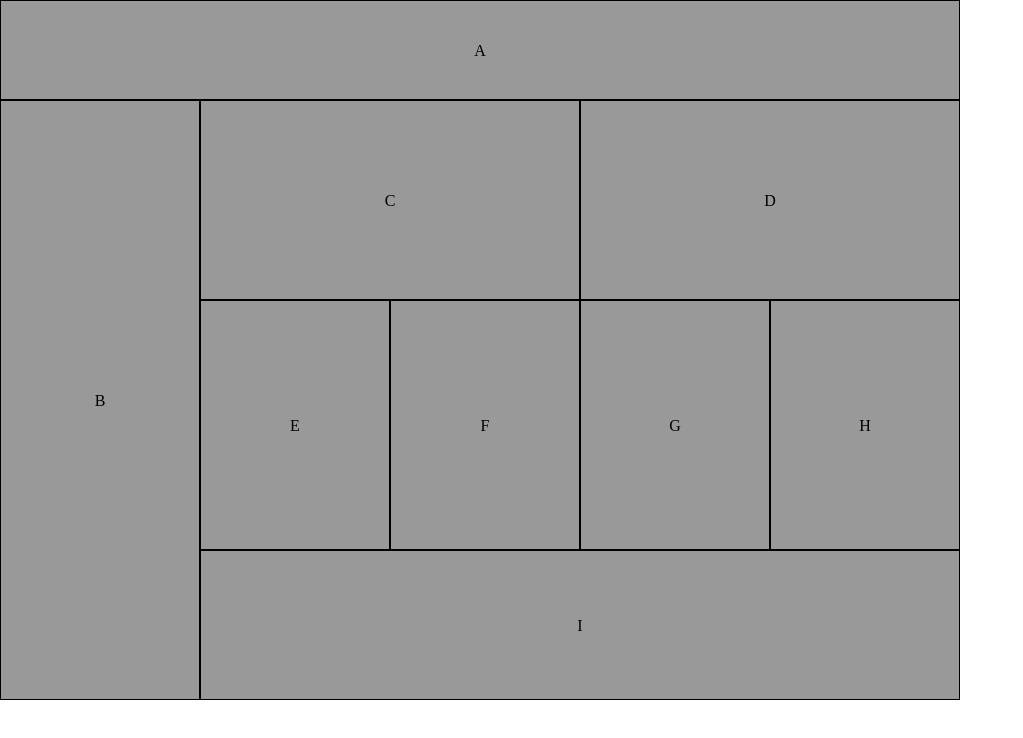
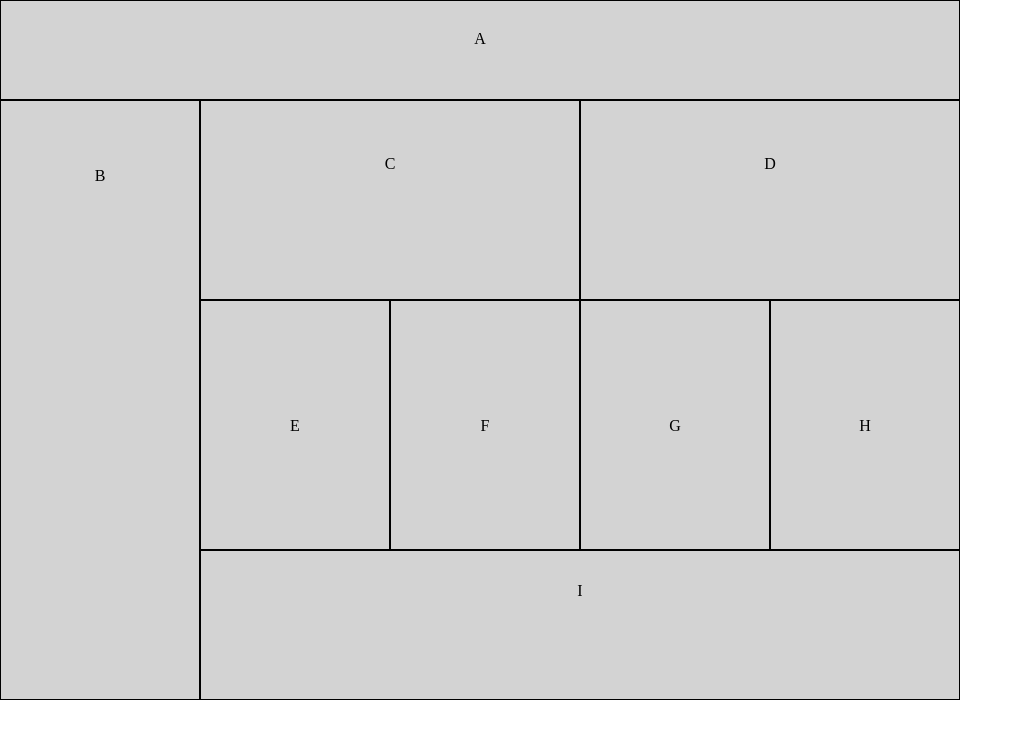
Before and after one commit to sarkis74/lab-01, a plain HTML site: page index.html in a window 1280 px wide. Shown: the whole page, without its empty margins (0-1023 px from the left). Drawn offline with Linux system fonts and the light colour scheme.

Commit message:
lab 05 part 2 almost done

```diff
--- a/base.css
+++ b/base.css
@@ -1,11 +1,8 @@
-* {
-    box-sizing: border-box;
-}
 /*Default mobile*/
-body {
-    width: 480px;
-    height: auto;
-}
+/* body {
+    display: grid;
+    min-height: 100%;
+} */
 
 .text {
     width: 16px;
@@ -21,10 +18,10 @@ p {
     text-align: center;
 }
 /*Desktop view*/
-@media only screen and (min-width: 767px) {
+/* @media only screen and (min-width: 767px) {
 
 body {
     width: 960px;
 }
 
-}
+} */
--- a/index.html
+++ b/index.html
@@ -11,7 +11,7 @@
     <link rel="stylesheet" href="module.css">
 </head>
 <body>
-
+  <div class="container">
         <div class="a"><p>A</p></div>
         <div class="b"><p>B</p></div>
         <div class="c"><p>C</p></div>
@@ -21,6 +21,7 @@
         <div class="g"><p>G</p></div>
         <div class="h"><p>H</p></div>
         <div class="i"><p>I</p></div>
+    </div>
 
 </body>
 </html>
--- a/layout.css
+++ b/layout.css
@@ -1,77 +1,108 @@
 /*Default mobile*/
-    div {
-        float: left;
-        background: #999999;
+
+     .container {
+        display: grid;
+        grid-template-columns: 240px 240px 240px 240px 240px;
+        grid-template-rows: 75px 150px 125px 125px 250px 250px 80px;
+    }
+
+    .a, .b, .c, .d, .e, .f, .g, .h, .i {
         border: black 1px solid;
+        background-color: lightgrey;
     }
 
     .a {
-        width: 480px;
-        height: 75px;
+        grid-area: 1 / 1 / 2 / 3;
         line-height: 75px;
     }
 
     .b {
-        width: 480px;
-        height: 150px;
-        line-height: 150px
+        grid-area: 2 / 1 / 3 / 3;
+        line-height: 150px;
     }
 
-    .c, .d {
-        width: 100%;
-        height: 125px;
+    .c {
+        grid-area: 3 / 1 / 4 / 3;
         line-height: 125px;
     }
 
-    .e, .f, .g, .h {
-        width: 50%;
-        height: 250px;
+    .d {
+        grid-area: 4 / 1 / 5 / 3;
+        line-height: 125px;
+    }
+
+    .e {
+        grid-area: 5 / 1 / 6 / 2;
         line-height: 250px;
     }
 
+    .f {
+        grid-area: 5 / 2 / 6 / 3;
+        line-height: 250px;
+    }
+
+    .g {
+        grid-area: 6 / 1 / 7 / 2;
+        line-height: 250px;
+    }
+
+    .h {
+        grid-area: 6 / 2 / 7 / 3;
+        line-height: 250px;
+    }
 
     .i {
-        width: 480px;
-        height: 80px;
+        grid-area: 7 / 1 / 7 / 3;
         line-height: 80px;
     }
 
+
+/*
 /*Desktop view*/
 @media only screen and (min-width: 767px) {
 
-    div {
-        float: left;
-        background: #999999;
+    .container {
+        display: grid;
+        grid-template-columns: 200px 190px 190px 190px 190px;
+        grid-template-rows: 100px 200px 250px 150px;
     }
 
+
     .a {
-        width: 960px;
-        height: 100px;
-        line-height: 100px;
+        grid-area: 1 / 1 / 2 / 6;
     }
 
     .b {
-        width: 200px;
-        height: 600px;
-        line-height: 600px
+        grid-area: 2 / 1 / 6 / 2;
     }
 
-    .c, .d {
-        width: 380px;
-        height: 200px;
-        line-height: 200px;
+    .c {
+        grid-area: 2 / 2 / 3 / 4;
     }
 
-    .e, .f, .g, .h {
-        width: 190px;
-        line-height: 250px;
+    .d {
+        grid-area: 2 / 4 / 3 / 6;
+    }
+
+    .e {
+        grid-area: 3 / 2 / 4 / 3;
+    }
+
+    .f {
+        grid-area: 3 / 3 / 4 / 4;
+    }
+
+    .g {
+        grid-area: 3 / 4 / 4 / 5;
+    }
+
+    .h {
+        grid-area: 3 / 5 / 4 / 6;
+    }
+
+    .i {
+        grid-area: 4 / 2 / 5 / 6;
     }
 
 
-    .i {
-        width: 760px;
-        height: 150px;
-        line-height: 150px;
-    }
-
 }
```
